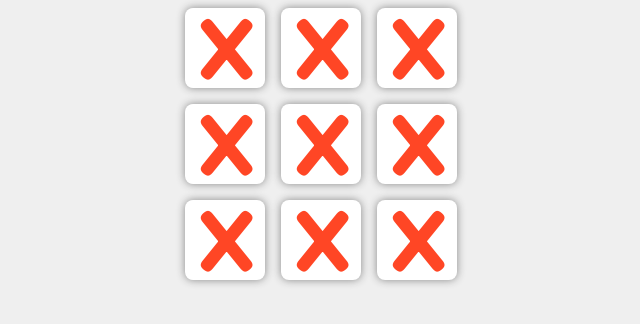
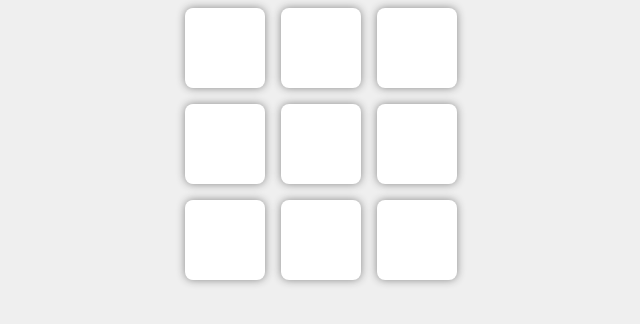
Before and after one commit to Andrew-Neely-82/tic-tac-toe-react, a React (Create React App) app: page / in a window 1280 px wide. Shown: the top 324 px of the page, without its empty margins (319-959 px from the left). Built offline with nearby package versions, Linux system fonts and the light colour scheme.

Commit message:
board will switch between player clicks and update

```diff
--- a/src/App.js
+++ b/src/App.js
@@ -1,12 +1,27 @@
 import { Board } from "./components/export";
+import { useState } from "react";
 import "./App.scss";
-import { useState } from "react";
 
 function App() {
-  const [board, setBoard] = useState(["X", "X", "X", "X", "X", "X", "X", "X", "X"]);
+  const [board, setBoard] = useState(Array(9).fill(null));
+  const [xPlaying, setXPlaying] = useState(true);
+
+  const handleBoxClick = (boxIndex) => {
+    const updatedBoard = board.map((value, index) => {
+      if (index === boxIndex) {
+        return xPlaying === true ? "X" : "O";
+      } else {
+        return value;
+      }
+    })
+
+    setBoard(updatedBoard);
+    setXPlaying(!xPlaying);
+  };
+
   return (
     <div className="App">
-      <Board board={board} onClick={null} />
+      <Board board={board} onClick={handleBoxClick} />
     </div>
   );
 }
--- a/src/components/board/Board.jsx
+++ b/src/components/board/Board.jsx
@@ -1,5 +1,5 @@
 import { Box } from "../export";
-import './style.scss'
+import "./style.scss";
 
 const Board = ({ board, onClick }) => {
   return (
@@ -7,7 +7,7 @@ const Board = ({ board, onClick }) => {
       {board.map((value, index) => {
         const props = {
           value: value,
-          onClick: () => onClick(index),
+          onClick: () => value === null && onClick(index),
         };
 
         return <Box {...props} />;
--- a/src/components/square/Box.jsx
+++ b/src/components/square/Box.jsx
@@ -8,6 +8,6 @@ const Box = ({ value, onClick }) => {
     onClick: onClick,
   };
 
-  return <button {...props}>X</button>;
+  return <button {...props}>{value}</button>;
 };
 export default Box;
```
